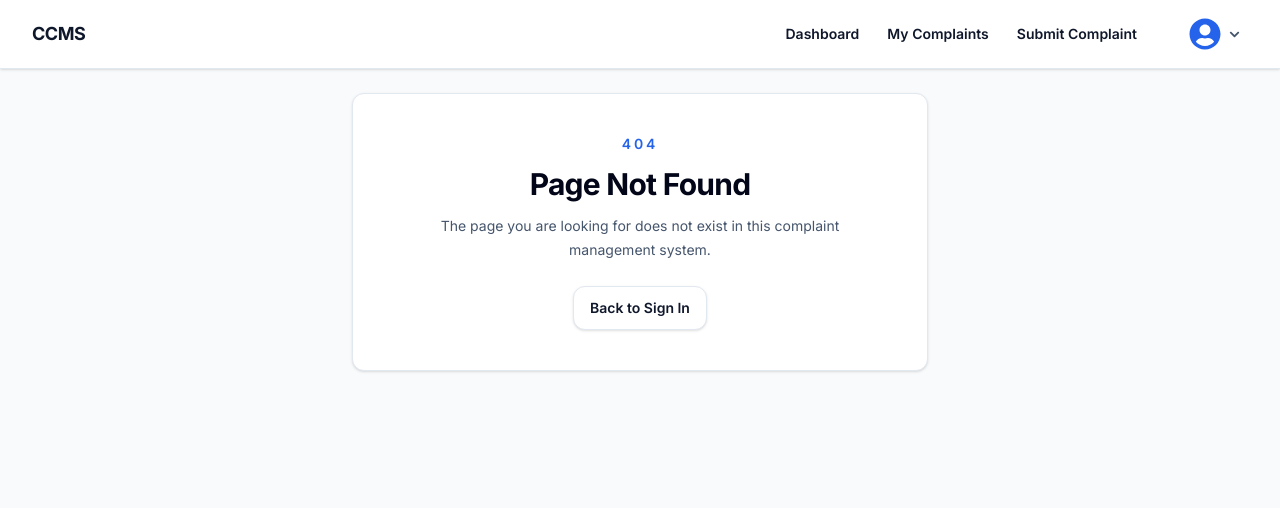
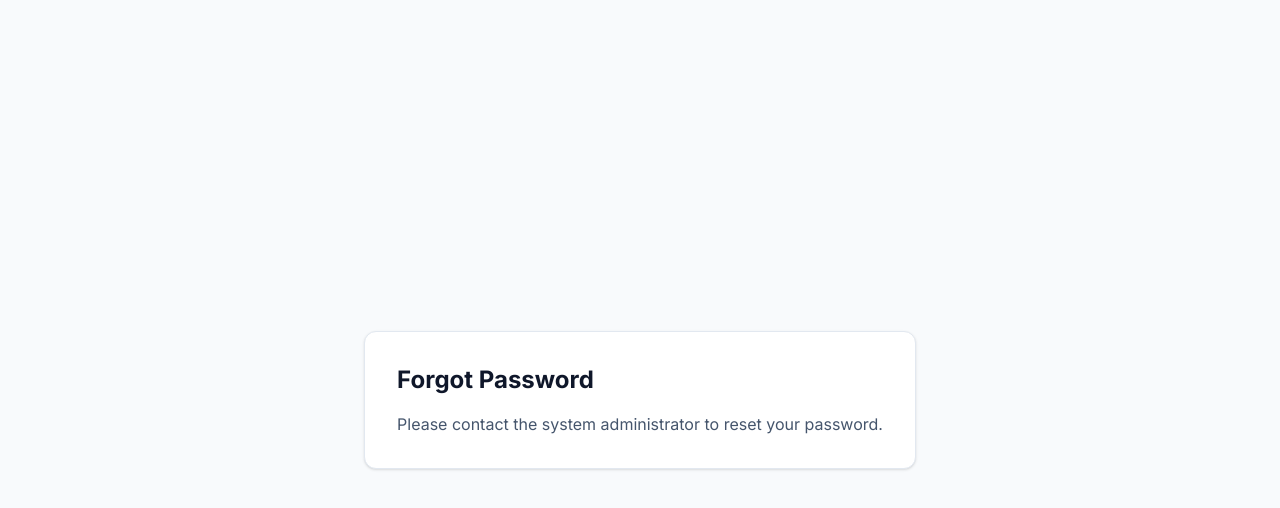
Before and after one commit to daya-anil-s/campus-complaint-management-system, a React app in the folder frontend/: page /forgot-password in a window 1280 px wide. Before the commit this address had no page. Shown: the top 508 px of the page. Built offline with nearby package versions, Linux system fonts and the light colour scheme; the HTML template or start-up script is replaced by a standard one.

Commit message:
Add forgot password page

```diff
--- /dev/null
+++ b/frontend/src/pages/auth/ForgotPassword.jsx
@@ -0,0 +1,14 @@
+function ForgotPassword() {
+  return (
+    <div className="flex min-h-screen items-center justify-center bg-[#F8FAFC]">
+      <div className="rounded-xl border border-slate-200 bg-white p-8 shadow-sm">
+        <h1 className="mb-4 text-2xl font-bold">Forgot Password</h1>
+        <p className="text-slate-600">
+          Please contact the system administrator to reset your password.
+        </p>
+      </div>
+    </div>
+  );
+}
+
+export default ForgotPassword;
--- a/frontend/src/pages/auth/Login.jsx
+++ b/frontend/src/pages/auth/Login.jsx
@@ -187,9 +187,12 @@ function Login() {
               />
               Remember me
             </label>
-            <a href="#" className="font-semibold text-[#2563EB] no-underline hover:underline">
-              Forgot password?
-            </a>
+           <Link
+  to="/forgot-password"
+  className="font-semibold text-[#2563EB] no-underline hover:underline"
+>
+  Forgot password?
+</Link>
           </div>
 
           <Button type="submit" className="w-full" disabled={isLoading}>
--- a/frontend/src/routes/AppRoutes.jsx
+++ b/frontend/src/routes/AppRoutes.jsx
@@ -2,6 +2,7 @@ import { Routes, Route } from "react-router-dom";
 
 import Login from "../pages/auth/Login";
 import Register from "../pages/auth/Register";
+import ForgotPassword from "../pages/auth/ForgotPassword";
 
 import StudentDashboard from "../pages/student/StudentDashboard";
 import ComplaintForm from "../pages/student/ComplaintForm";
@@ -22,6 +23,7 @@ function AppRoutes() {
       {/* Authentication */}
       <Route path="/" element={<Login />} />
       <Route path="/register" element={<Register />} />
+      <Route path="/forgot-password" element={<ForgotPassword />} />
 
       {/* Student Routes */}
       <Route element={<ProtectedRoute allowedRole="student" />}>
```
